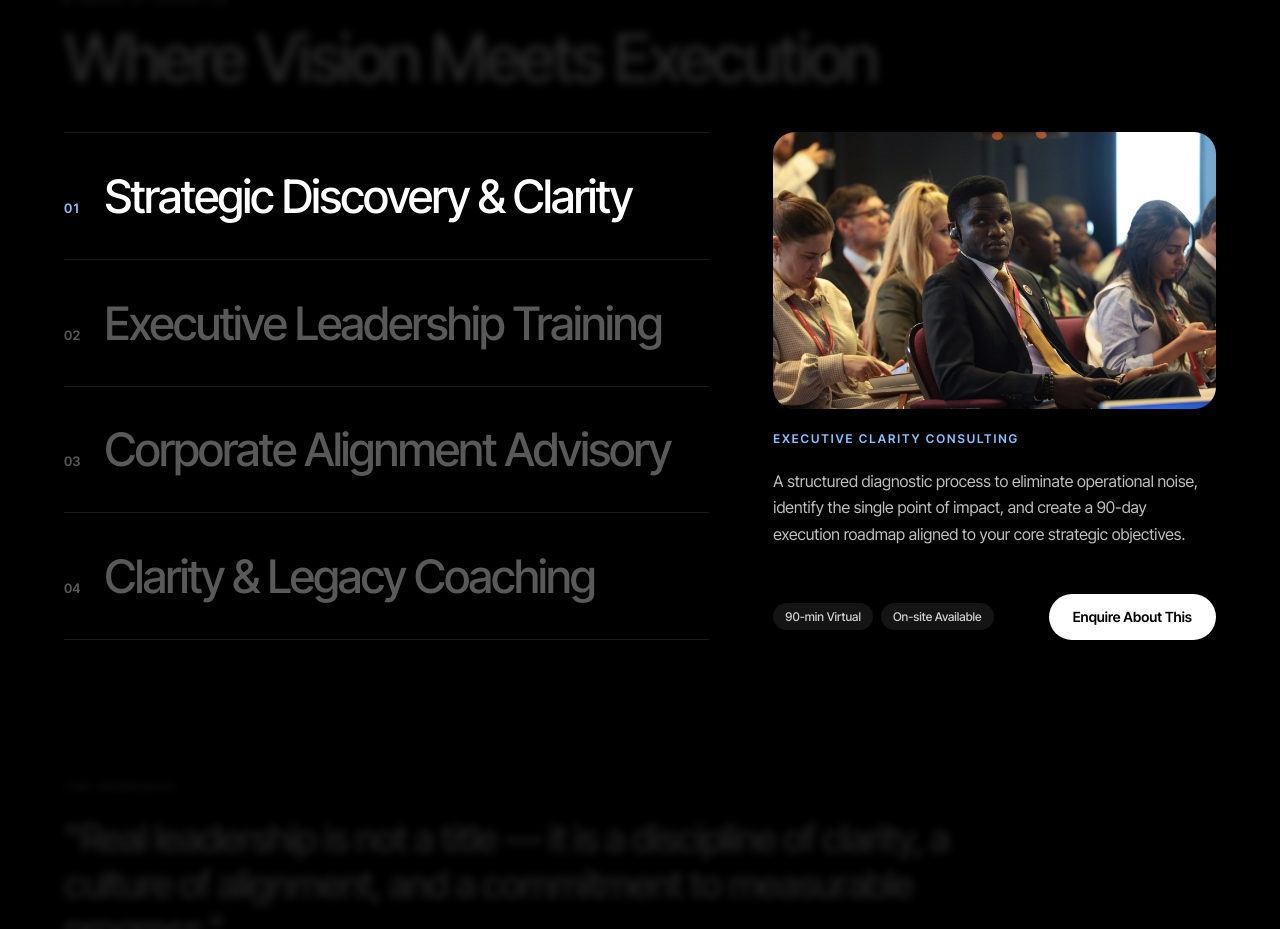
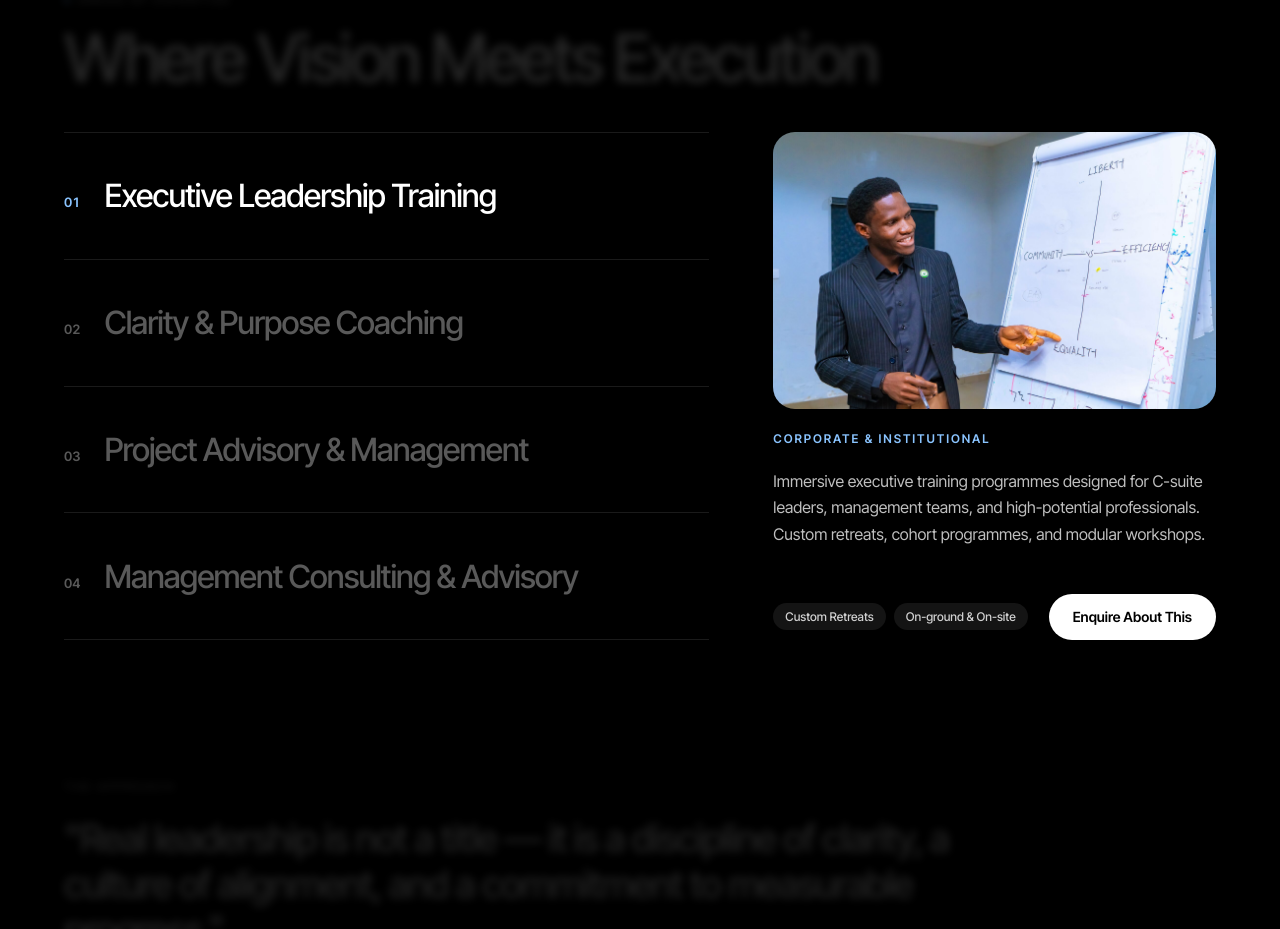
Before and after one commit to Kingsleysam1/sen, a React (Vite) app: page / in a window 1280 px wide. Shown: the part 3280-4209 px from the top of the page. Built offline with nearby package versions, Linux system fonts and the light colour scheme.

Commit message:
Expertise: new order and names, photos matched to each area, one-line titles
Co-Authored-By: Claude Opus 5.5 <noreply@anthropic.com>
Claude-Session: https://claude.ai/code/session_01UDskeJGST6Hv6KuPtxFLkk

```diff
--- a/src/components/InitiativesSection.tsx
+++ b/src/components/InitiativesSection.tsx
@@ -11,43 +11,43 @@ interface InitiativesSectionProps {
 const EXPERTISE_ROWS = [
   {
     number: '01',
-    title: 'Strategic Discovery & Clarity',
-    subtitle: 'Executive Clarity Consulting',
-    description:
-      'A structured diagnostic process to eliminate operational noise, identify the single point of impact, and create a 90-day execution roadmap aligned to your core strategic objectives.',
-    tags: ['90-min Virtual', 'On-site Available'],
-    image: PHOTOS.conference,
-    pos: '50% 40%',
-  },
-  {
-    number: '02',
     title: 'Executive Leadership Training',
     subtitle: 'Corporate & Institutional',
     description:
       'Immersive executive training programmes designed for C-suite leaders, management teams, and high-potential professionals. Custom retreats, cohort programmes, and modular workshops.',
-    tags: ['Custom Retreats', 'On-site / Virtual'],
-    image: PHOTOS.stageWide,
-    pos: '55% 35%',
+    tags: ['Custom Retreats', 'On-ground & On-site'],
+    image: PHOTOS.whiteboard,
+    pos: '30% 35%',
+  },
+  {
+    number: '02',
+    title: 'Clarity & Purpose Coaching',
+    subtitle: 'Individuals & Organizations',
+    description:
+      'Coaching for individuals and organizations at an inflection point: getting clear on direction, purpose and leadership priorities, then turning that clarity into decisions and action that last.',
+    tags: ['Individuals', 'Organizations'],
+    image: PHOTOS.withGuest,
+    pos: '45% 22%',
   },
   {
     number: '03',
-    title: 'Corporate Alignment Advisory',
+    title: 'Project Advisory & Management',
+    subtitle: 'Planning & Delivery',
+    description:
+      'Hands-on advisory and management for strategic projects: scoping, planning, stakeholder alignment and delivery oversight, built around a clear execution roadmap and regular progress reviews.',
+    tags: ['Execution Roadmaps', 'Delivery Oversight'],
+    image: PHOTOS.classroom,
+    pos: '40% 30%',
+  },
+  {
+    number: '04',
+    title: 'Management Consulting & Advisory',
     subtitle: 'Systemic Consulting',
     description:
       'Multi-week governance and alignment engagements addressing strategic drift, team velocity, decision-making infrastructure, and cross-functional execution discipline.',
     tags: ['2–12 Week Engagements', 'Systemic'],
-    image: PHOTOS.whiteboard,
-    pos: '40% 40%',
-  },
-  {
-    number: '04',
-    title: 'Clarity & Legacy Coaching',
-    subtitle: 'Executive Retainer',
-    description:
-      'Sustained 1-on-1 advisory for founders, directors, and executives navigating inflection points in their personal leadership trajectory, organisational legacy, and life purpose.',
-    tags: ['Monthly Retainer', 'Private'],
-    image: PHOTOS.withGuest,
-    pos: '50% 30%',
+    image: PHOTOS.conference,
+    pos: '55% 40%',
   },
 ];
 
@@ -123,7 +123,7 @@ export function InitiativesSection({ onOpenBooking }: InitiativesSectionProps) {
                       {item.number}
                     </span>
                     <span
-                      className={`text-[clamp(26px,3.6vw,48px)] font-medium leading-[1.05] tracking-[-0.035em] transition-colors duration-300 ${
+                      className={`text-[clamp(24px,2.5vw,36px)] font-medium leading-[1.1] tracking-[-0.03em] transition-colors duration-300 ${
                         isActive ? 'text-white' : 'text-white/35 group-hover:text-white/70'
                       }`}
                     >
```
